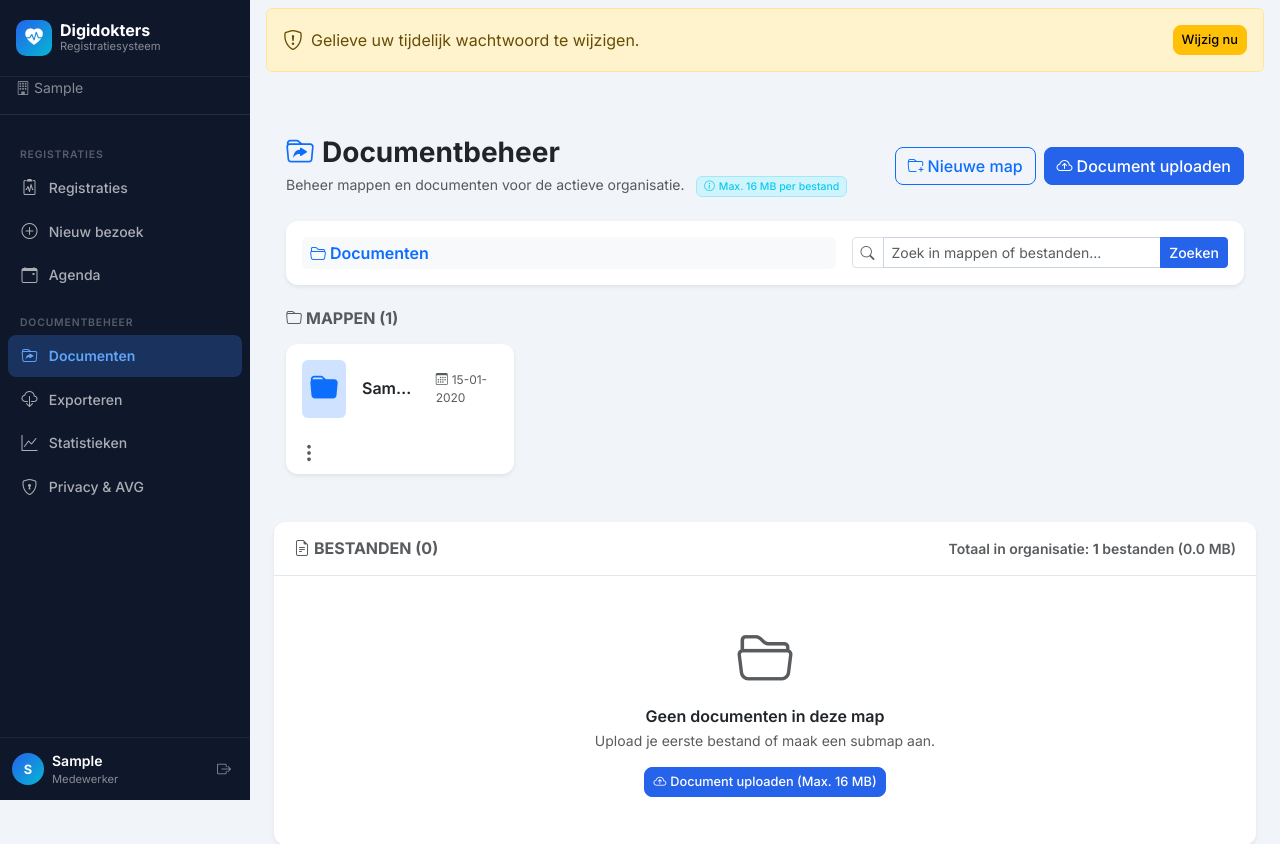
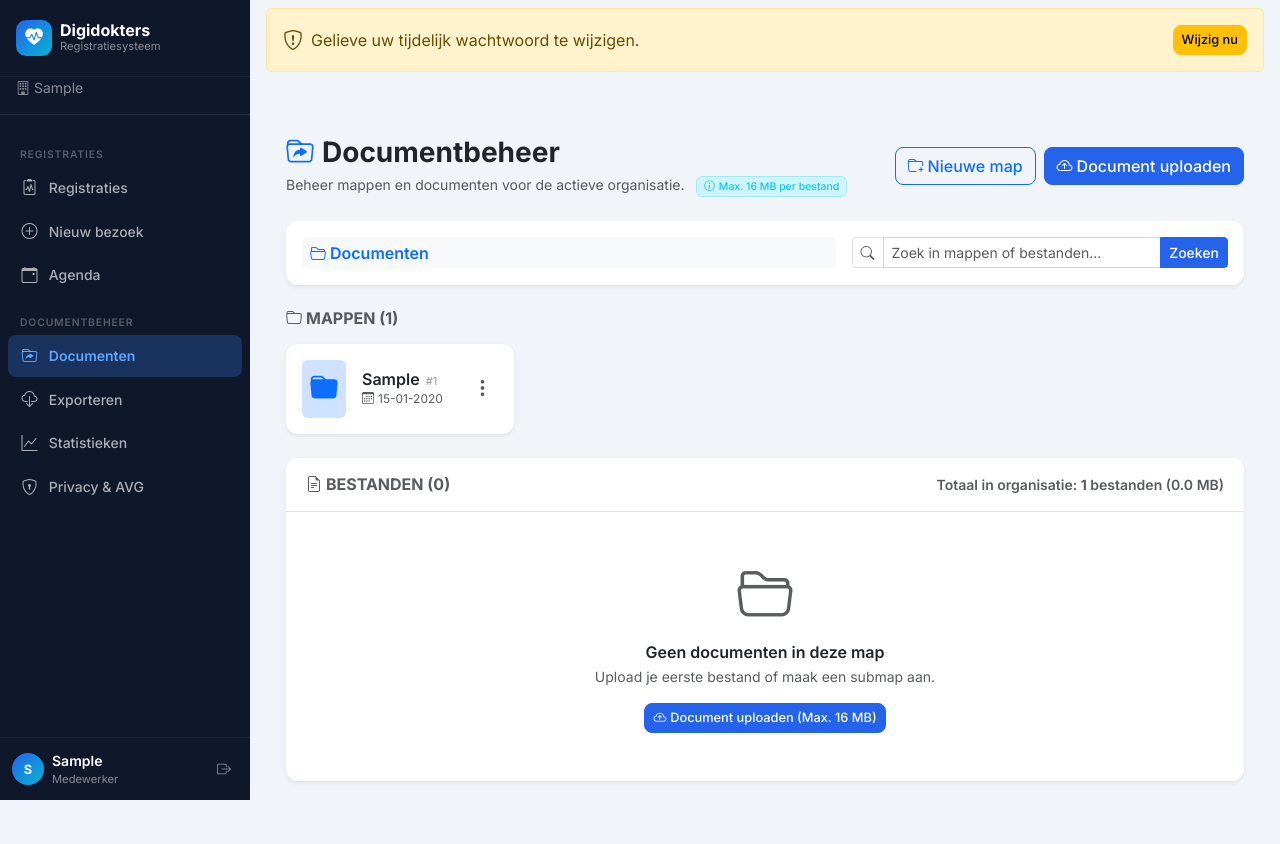
Before and after one commit to mark-vandenbroeck/Digidokters, a Flask app: page /documenten/ in a window 1280 px wide. Shown: the top 844 px of the page. After the commit the page ends 800 px from the top, so only its background shows below. Run offline with Flask 3, Linux system fonts and the light colour scheme; a user stored in the database is signed in; tables that the repository leaves empty hold one stand-in row (values such as "Sample post"); some libraries are stand-ins or nearby versions.

Commit message:
Fix mappen grid layout en HTML tag structuur in documentbeheer

```diff
--- a/templates/documents/index.html
+++ b/templates/documents/index.html
@@ -98,17 +98,17 @@
                         <div class="card h-100 border-0 shadow-sm hover-shadow transition-all position-relative">
                             <div class="card-body p-3 d-flex align-items-center justify-content-between">
                                 <a href="{{ url_for('doc.index', map_id=map.id) }}" class="d-flex align-items-center gap-3 text-decoration-none text-dark flex-grow-1 min-w-0">
-                                    <div class="p-2 rounded bg-primary-subtle text-primary fs-3">
+                                    <div class="p-2 rounded bg-primary-subtle text-primary fs-3 flex-shrink-0">
                                         <i class="bi bi-folder-fill"></i>
                                     </div>
+                                    <div class="min-w-0 flex-grow-1">
                                         <h3 class="h6 mb-0 fw-semibold text-truncate text-dark" title="{{ map.naam }}">
                                             {{ map.naam }}
                                             <span class="text-muted" style="font-size: 0.7rem; opacity: 0.6; font-weight: normal; margin-left: 2px;">#{{ map.id }}</span>
                                         </h3>
-                                        <small class="text-muted" style="font-size: 0.75rem;">
+                                        <small class="text-muted d-block text-truncate" style="font-size: 0.75rem;">
                                             <i class="bi bi-calendar3 me-1"></i>{{ map.aangemaakt_op.strftime('%d-%m-%Y') if map.aangemaakt_op else '-' }}
                                         </small>
-
                                     </div>
                                 </a>
                                 <div class="dropdown ms-2">
```
